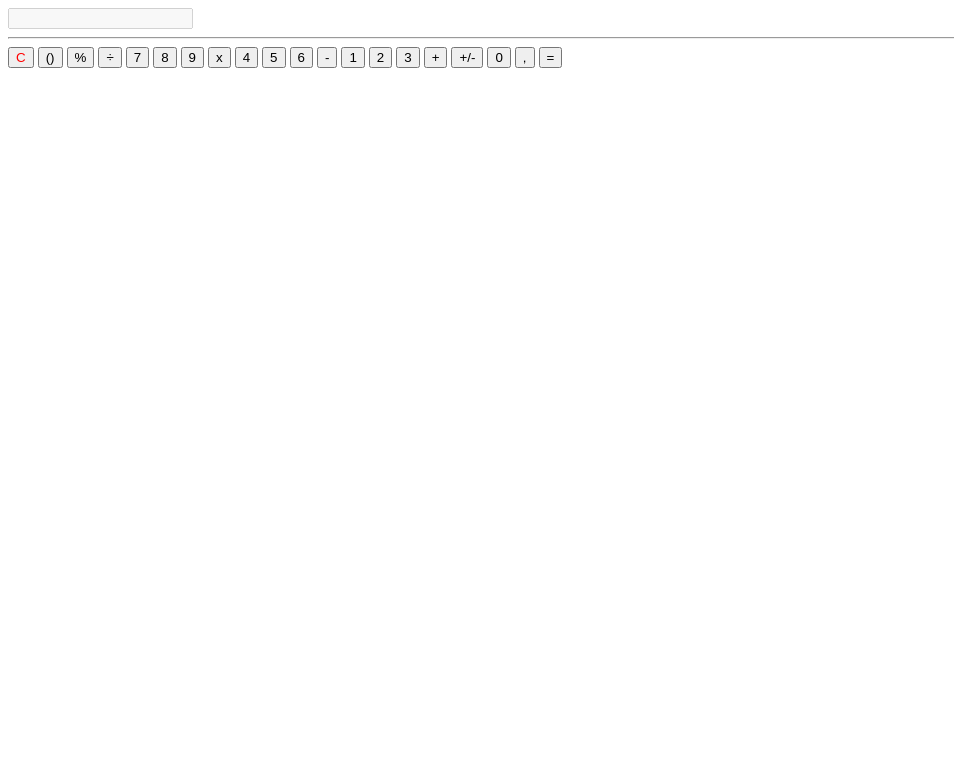
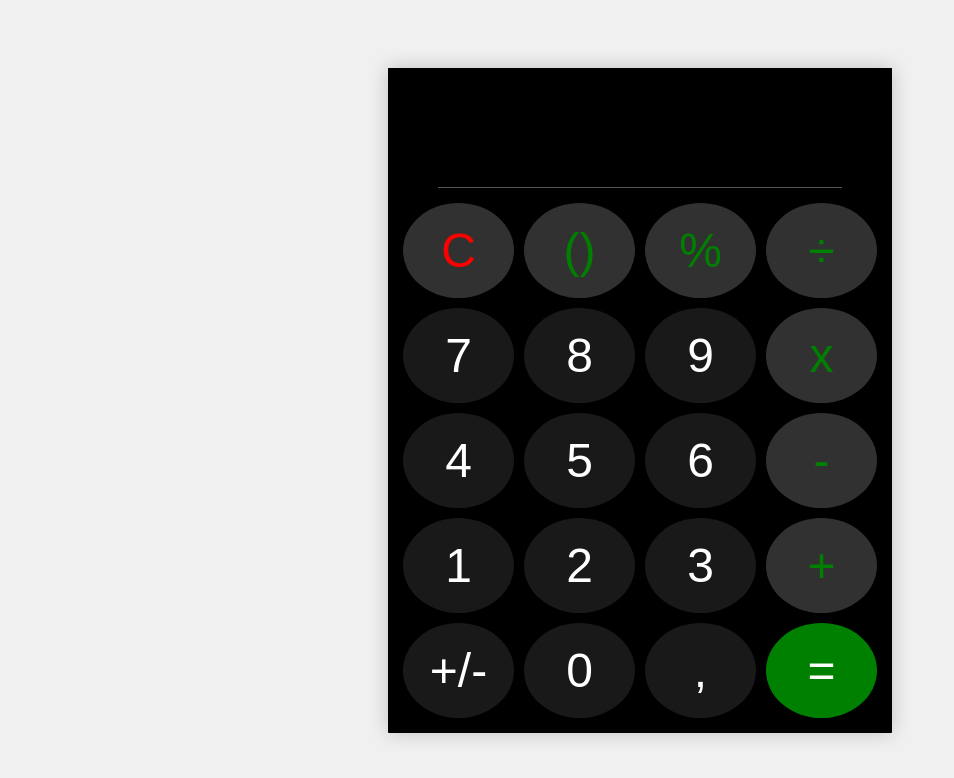
Before and after one commit to jacksonfru/CursoCalculadora-HTML-CSS, a plain HTML site: page index.html in a window 1280 px wide. Shown: the whole page, without its empty margins (0-954 px from the left). Drawn offline with Linux system fonts and the light colour scheme.

Commit message:
Alterei o link do Css

```diff
--- a/index.html
+++ b/index.html
@@ -6,7 +6,7 @@
     <meta name="viewport" content="width=device-width, initial-scale=1.0">
     <title>MinhaCalculadoraHTMLCSS</title>
 
-    <link rel="stylesheet" href="calculadora.css">
+    <link rel="stylesheet" href="index.css">
 </head>
 
 <body>
```
